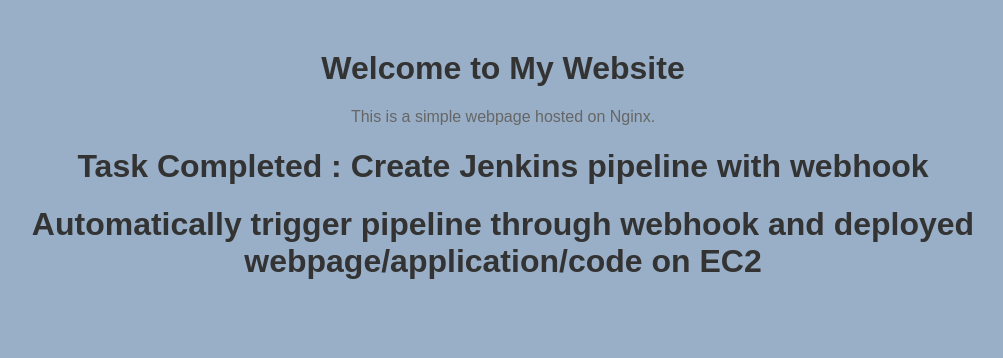
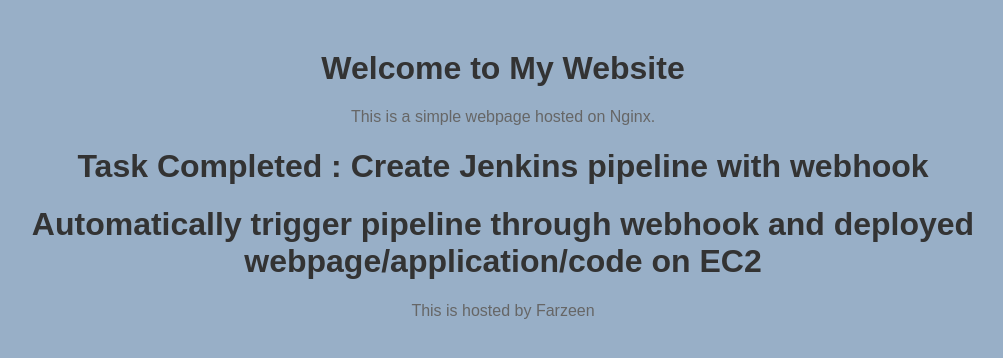
Before and after one commit to FarzeenA756/jenkins-test-pipeline-automation, a plain HTML site: page index.html in a window 1280 px wide. Shown: the whole page, without its empty margins (137-1140 px from the left). Drawn offline with Linux system fonts and the light colour scheme.

Commit message:
Update index.html

```diff
--- a/index.html
+++ b/index.html
@@ -24,5 +24,6 @@
     <p>This is a simple webpage hosted on Nginx.</p>
     <h1>Task Completed : Create Jenkins pipeline with webhook</h1>
     <h1>Automatically trigger pipeline through webhook and deployed webpage/application/code on EC2 </h1>
+    <p>This is hosted by Farzeen</p>
 </body>
 </html>
```
